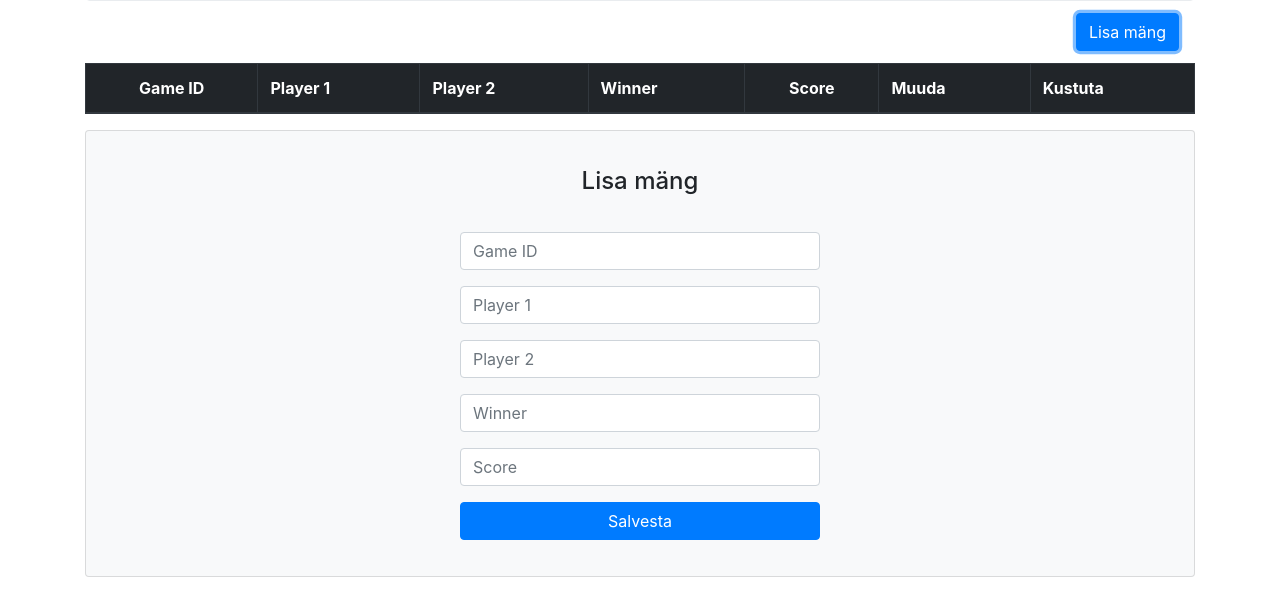
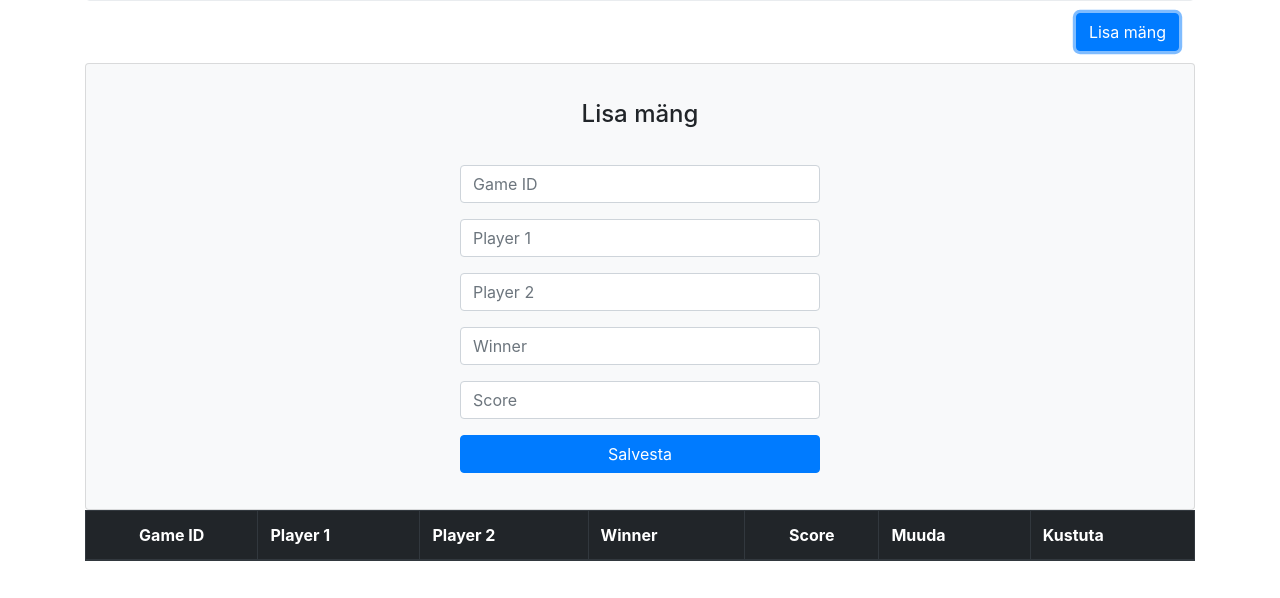
Before and after one commit to reino7/voistlus, a website: page index.html in a window 1280 px wide. Both pictures are taken after a click on the button "Lisa mäng". Shown: the part 202-800 px from the top of the page. Drawn offline with nearby package versions, Linux system fonts and the light colour scheme; no server answers.

Commit message:
ver. 0.7 kuva uuendatud

```diff
--- a/index.html
+++ b/index.html
@@ -31,29 +31,11 @@
                     <nav class="nav d-flex justify-content-between">
                         <a class="p-2 text-muted" href="#"> </a>
                         <button onclick="show_add_game_form();" type="submit" class="btn btn-primary mr-3">Lisa mäng</button>
-
                     </nav>
                 </div>
 
-                <thead class="thead-dark align-middle">
-                    <tr>
-                        <th class="text-center">Game ID</th>
-                        <th>Player 1</th>
-                        <th>Player 2</th>
-                        <th>Winner</th>
-                        <th class="text-center">Score</th>
-                        <th>Muuda</th>
-                        <th>Kustuta </th>
-                    </tr>
-                </thead>
-
-            </table>
-
-        </div>
-
-
                 <!-- LISA MÄNG -->
-        <div class="card bg-light" id="new_game">
+                <div class="card bg-light" style="display:none" id="new_game">
                     <article class="card-body mx-auto w-75" style="max-width: 400px;">
                         <h4 class="card-title mt-3 text-center">Lisa mäng</h4>
                         <br />
@@ -110,6 +92,24 @@
                         </form>
                     </article>
                 </div>
+
+
+                <thead class="thead-dark align-middle">
+                    <tr>
+                        <th class="text-center">Game ID</th>
+                        <th>Player 1</th>
+                        <th>Player 2</th>
+                        <th>Winner</th>
+                        <th class="text-center">Score</th>
+                        <th>Muuda</th>
+                        <th>Kustuta </th>
+                    </tr>
+                </thead>
+
+            </table>
+
+        </div>
+
     </div>
 
     <!-- Optional JavaScript -->
--- a/js/main.js
+++ b/js/main.js
@@ -85,6 +85,8 @@ function add_new_item() {
     document.getElementById("player2").value = "";
     document.getElementById("winner").value = "";
     document.getElementById("score").value = "";
+
+    hide_add_game_form()
 };
 
 
@@ -108,6 +110,17 @@ function change_row() {
 
 };
 
+function show_add_game_form() {
+    // Display id="new_game"
+    document.getElementById('new_game').style.display = "block";
+};
+
+function hide_add_game_form() {
+    // Hide id="new_game"
+    document.getElementById('new_game').style.display = "none";
+};
+
+
 // Delete row
 function deleteRow(itemID) {
     socket.emit('deleteItem', {
```
Lines whose indentation alone changed are shown as unchanged.
